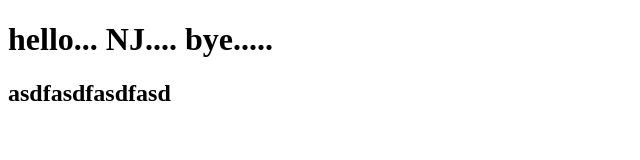
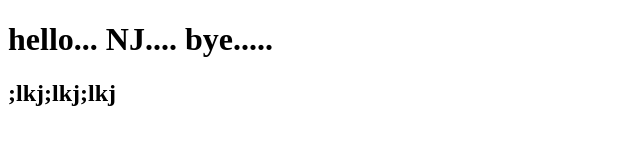
Before and after one commit to jangalapallenaresh-dev/first_application, a plain HTML site: page index.html in a window 1280 px wide. Shown: the whole page, without its empty margins (0-640 px from the left). Drawn offline with Linux system fonts and the light colour scheme.

Commit message:
removed and add

```diff
--- a/index.html
+++ b/index.html
@@ -7,6 +7,6 @@
 </head>
 <body>
     <h1>hello... NJ.... bye.....</h1>
-    <h2>asdfasdfasdfasd</h2>
+    <h2>;lkj;lkj;lkj</h2>
 </body>
 </html>
```
